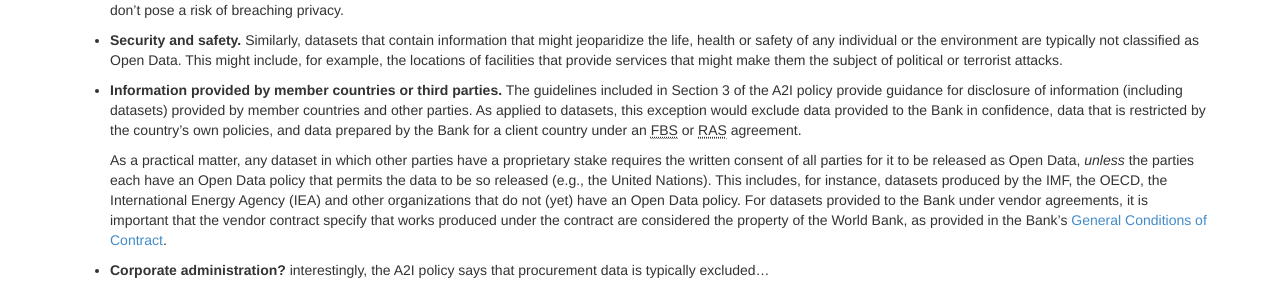
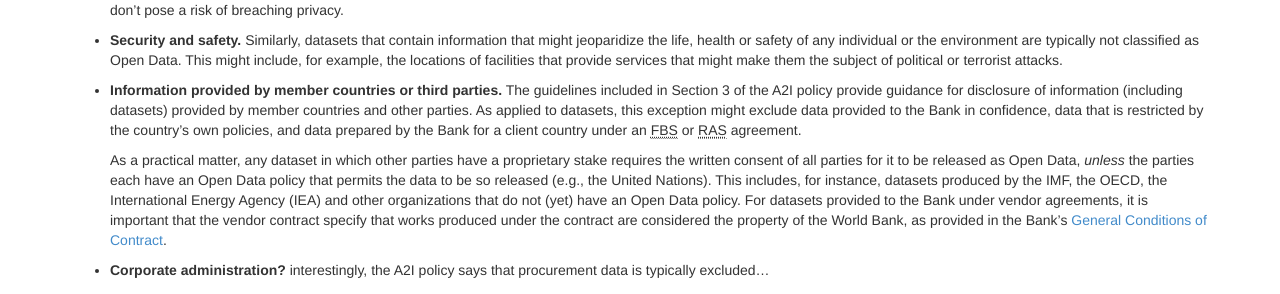
Before and after one commit to tgherzog/wbg-catalog-manual, a Jekyll site: the page built from index.md, in a window 1280 px wide and 1400 px high, scrolled down 2396 px. Shown: the part 1006-1300 px from the top of the window. Built offline with Jekyll 4.4.1, drawn with Linux system fonts in a browser that asks for light colours; nearby versions of some CDN libraries.

Commit message:
Some minor edits

```diff
--- a/css/site.css
+++ b/css/site.css
@@ -29,7 +29,7 @@
   display: block;
 }
 
-.todo h3 {
+.todo {
   color: #aaa;
 }
 
--- a/index.md
+++ b/index.md
@@ -251,7 +251,7 @@
    of political or terrorist attacks.
 
 * **Information provided by member countries or third parties.** The guidelines included in Section 3 of the A2I policy provide guidance for disclosure of information
-  (including datasets) provided by member countries and other parties. As applied to datasets, this exception would exclude data provided to the Bank in confidence,
+  (including datasets) provided by member countries and other parties. As applied to datasets, this exception might exclude data provided to the Bank in confidence,
   data that is restricted by the country's own policies, and data prepared by the Bank for a client country under an FBS or RAS agreement.
 
   As a practical matter, any
```
